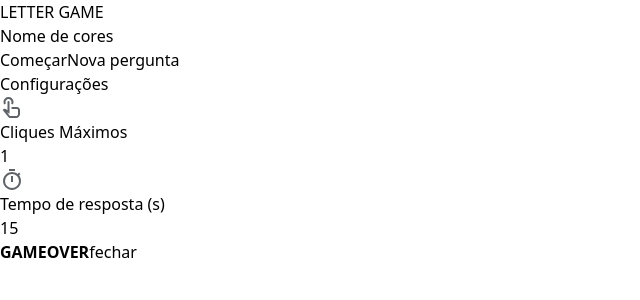
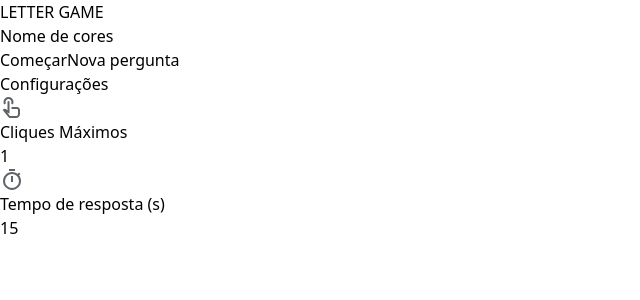
Before and after one commit to dioneijd/Letter-Game, a React (Vite) app: page / in a window 1280 px wide. Shown: the top 300 px of the page, without its empty margins (0-640 px from the left). Built offline with nearby package versions, Linux system fonts and the light colour scheme.

Commit message:
added gameover modal

```diff
--- a/src/contexts/GameManagerContext.jsx
+++ b/src/contexts/GameManagerContext.jsx
@@ -8,11 +8,9 @@ import GameoverModal from "../components/GameoverModal"
 export const GameManagerContext = createContext({});
 
 export function GameManagerProviderCtx({ children }) {
-    const [question, setQuestion] = useState("");
-
-    const [isPlaying, setIsplaying] = useState(false);
-
-    const [isGameoverModalOpen, setIsGameoverModalOpen] = useState(true)
+    const [question, setQuestion] = useState("")
+    const [isPlaying, setIsplaying] = useState(false)
+    const [isGameoverModalOpen, setIsGameoverModalOpen] = useState(false)
 
     useEffect(() => {
         refreshQuestion()
@@ -49,6 +47,7 @@ export function GameManagerProviderCtx({ children }) {
                 closeGameoverModal
             }}
         >
+
             { children }
             { isGameoverModalOpen && <GameoverModal /> }
 
```
